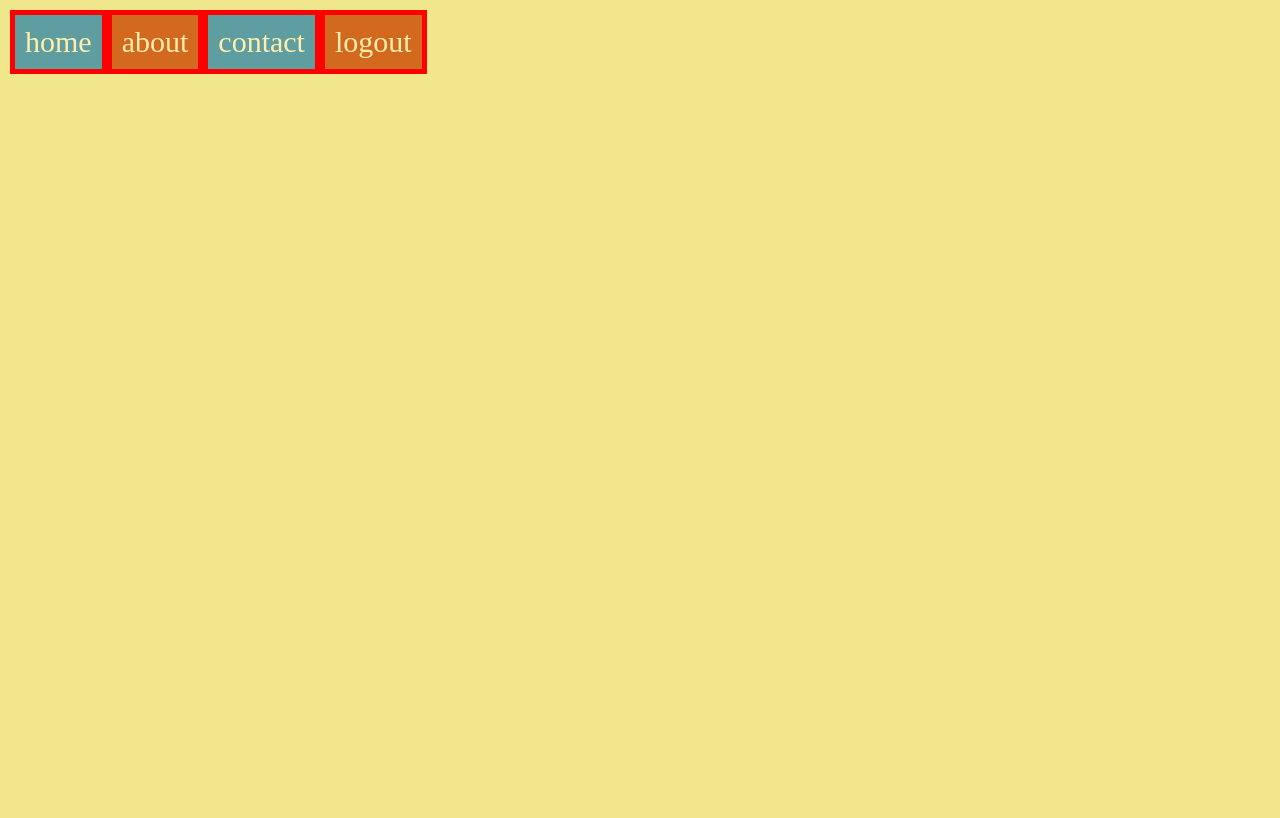
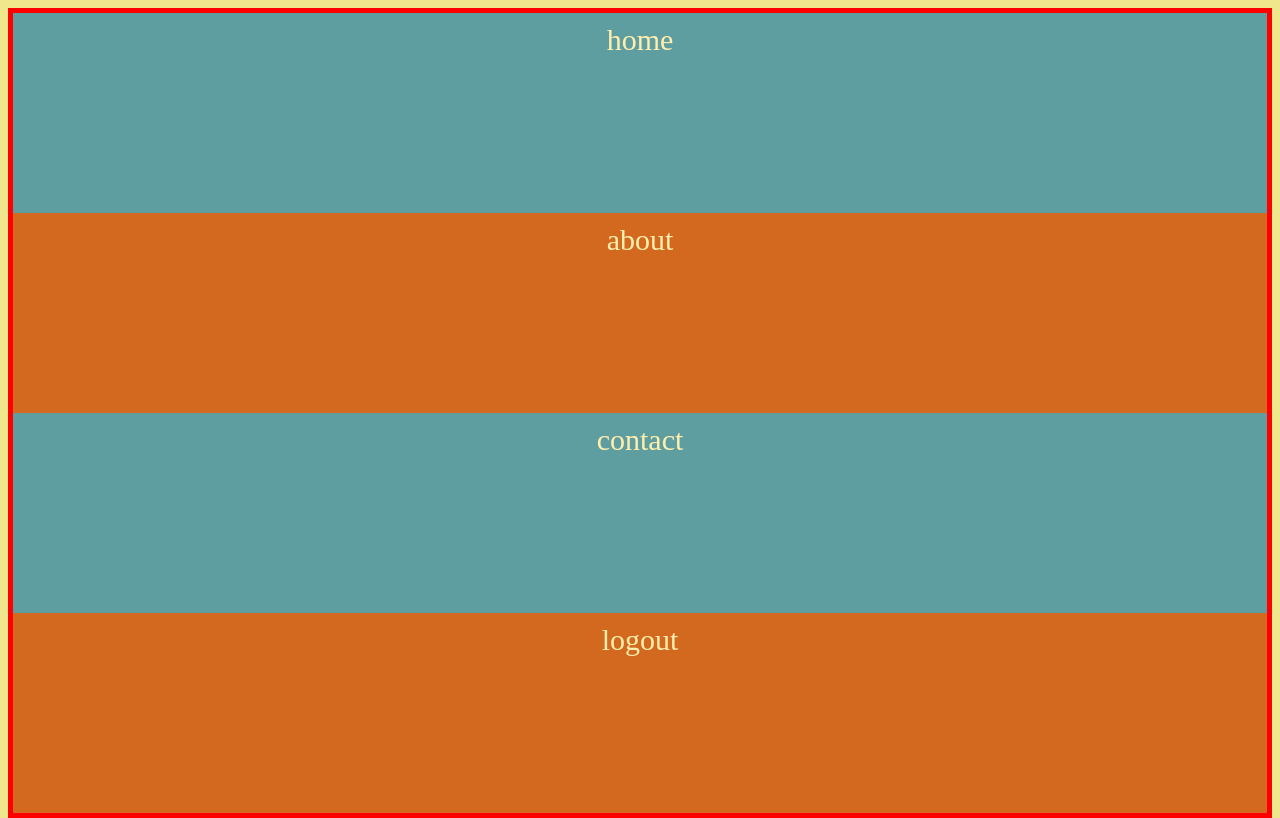
Before and after one commit to sonydaman/GitLearning, a plain HTML site: page Flex Learning/Flex_lesson1.html in a window 1280 px wide. Drawn offline with Linux system fonts and the light colour scheme.

Commit message:
css flexbox learning and practice

```diff
--- a/Flex Learning/Flex_lesson1.html
+++ b/Flex Learning/Flex_lesson1.html
@@ -9,10 +9,10 @@
 </head>
 <body>
     <nav class="container">
-        <div>home</div>
-        <div>about</div>
-        <div>contact</div>
-        <div>logout</div>
+        <div class="home">home</div>
+        <div class="about">about</div>
+        <div class="contact">contact</div>
+        <div class="logout">logout</div>
     </nav>
 </body>
 </html>
--- a/Flex Learning/flex.css
+++ b/Flex Learning/flex.css
@@ -1,14 +1,23 @@
-body{
+html, body{
     background-color: khaki;
-    margin: 10px;
+    /* margin: 10px; */
+    height: 100%;
 }
 
 .container>div{
-    border: 5px solid red;
+
     padding: 10px;
     text-align: center;
     color: #ffeead;
+    flex: 1; /*other properties are :flex-grow, flex-shrink, flex-basis*/
+    /*if we are giving flex a value of 1 it means flex-grow and flex-shrink has value of 1 and flex-basis has value 0
+    or we can write as flex: 1 1 0; it iis same as above line*/
+    /*flex-grow it allows the element to gro automatically like if we give flex-grow: 1 to home; then it will automatically fill up empty space*/
 }
+
+/* .container> .about{
+    flex: 2; /*give about element width twice as the other elements
+} */
 
 .container>div:nth-child(1){
    background-color: cadetblue;
@@ -28,7 +37,23 @@ div{
 }
 
 .container{
+    border: 5px solid red;
     display: flex;
-    /* flex-direction: column; it makes elements align horizontally ie top to bottom */
-    /* default alignment is row ie left to right */
+    flex-direction: column; /*it makes elements align horizontally ie top to bottom */    /* default alignment is row ie left to right */
+    text-align: center;
+    justify-content: center;     /*other values are flex-start(default), flex-end, space-around, space-between, space-evenly */
+    height: 100%;
+    /* align-items: center; */ /*align content to the center*/
+    /* flex-wrap: wrap; it will push content to anotehr row if it does not fit into the container. its default value is nowrap */
+
 }
+
+/*.logout{
+    /*margin-left: auto;
+    /*cahnge the class to .contact and if we give margin-left:auto; to contact it will push both itself and logout to the right side
+    align-self: flex-end;
+}*/
+
+/*.home{
+    align-self: flex-start;
+}*/
```
